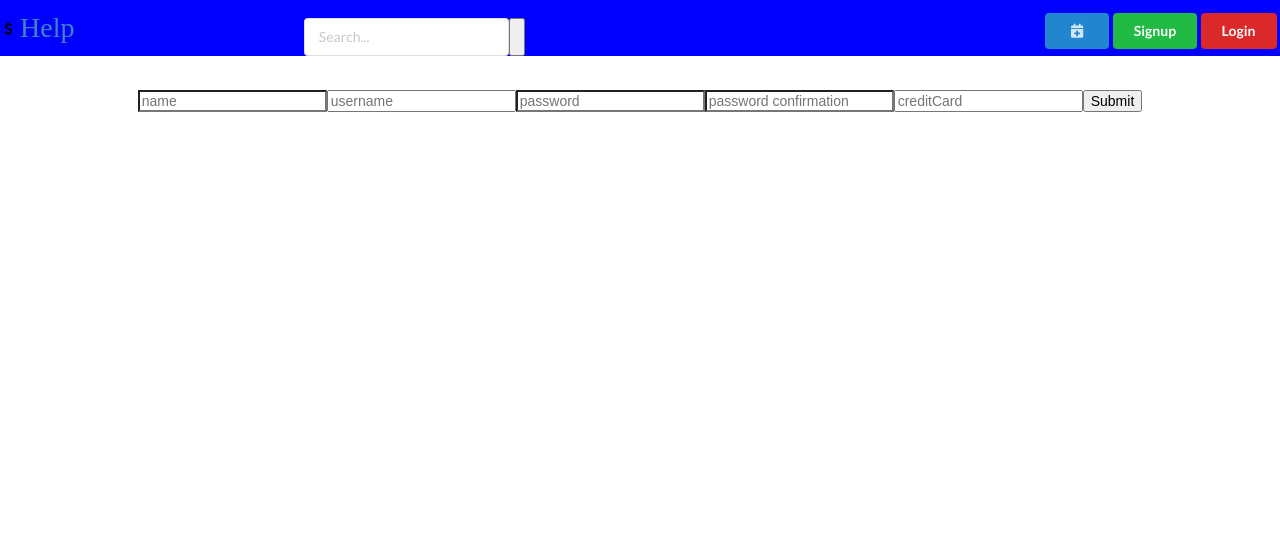
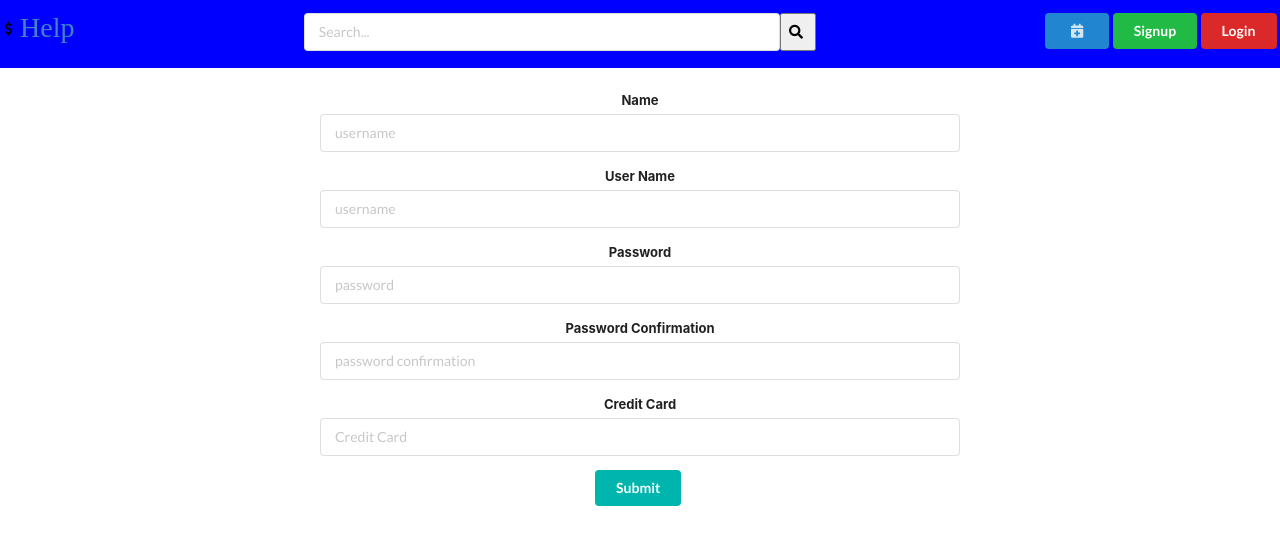
Before and after one commit to davidgreenspan15/HelpApp-FrontEnd, a React (Create React App) app in the folder help-app-frontend/: page /signup in a window 1280 px wide. Shown: the top 544 px of the page. Built offline with nearby package versions, Linux system fonts and the light colour scheme; no server answers; a web font is replaced by a local one.

Commit message:
styling and progress bar

```diff
--- a/help-app-frontend/src/App.css
+++ b/help-app-frontend/src/App.css
@@ -39,12 +39,33 @@
   float: left;
   font-size: 200%;
 }
+
+.ui.icon.input{
+    /* margin-bottom: 2%; */
+    max-height: 100%;
+
+}
+
 .nav-container{
   background-color: blue;
-  height: 7%;
+  height: 8.5%;
   position: fixed;
   top: 0px;
-  width: 100vw;
+  width: 100%;
+}
+
+.ui.card{
+  height:100% !important;
+  /* width: 50%; */
+  margin-top: 10% !important;
+  margin-bottom: 4% !important;
+  margin-left: 10% !important;
+  /* margin-right: 10% !important; */
+}
+
+.individual-card{
+  width: 33%;
+  margin-bottom: 2%;
 }
 
 .ui.red.button.login{
@@ -93,3 +114,36 @@
 .main-container {
   margin-top: 7%;
 }
+
+.progress-bar{
+  margin-top: 2%;
+  position: relative;
+  height: 20px !important;
+  width: 100%;
+  border-radius: 40px;
+  border: 1px solid black;
+}
+
+.filler{
+  background: blue;
+  max-width: 100%;
+  height: 100%;
+  border-radius: inherit !important;
+  transition: width .2s ease-in;
+}
+
+.other-filler{
+  margin-top: 1.8%;
+  background: blue;
+  max-width: 100%;
+  height: 50%;
+  border-radius: 10px !important;
+  transition: width .2s ease-in;
+}
+
+
+.ui.form{
+  width:50%;
+  margin-right: 25%;
+  margin-left: 25%;
+}
--- a/help-app-frontend/src/App.js
+++ b/help-app-frontend/src/App.js
@@ -21,12 +21,12 @@ class App extends React.Component {
   }
 
   componentDidMount(){
-    const user_id = localStorage.user_id
-    if(user_id){
+    const token = localStorage.token
+    if(token){
       //get user info
       fetch("http://localhost:3000/auto_login",{
         headers: {
-          "Authorization": user_id
+          "Authorization": token
         }
       })
       .then(resp => resp.json())
@@ -72,9 +72,9 @@ class App extends React.Component {
 
   setUser = (user) => {
     this.setState({
-      currentUser: user
+      currentUser: user.user
     },() => {
-      localStorage.user_id = user.id
+      localStorage.token = user.token
       this.props.history.push("/events")
     })
   }
--- a/help-app-frontend/src/components/EventForm.js
+++ b/help-app-frontend/src/components/EventForm.js
@@ -6,45 +6,69 @@ class EventForm extends React.Component{
     title: "",
     description: "",
     goal: 0,
-    endDate: ""
+    endDate: "",
   }
 
   handleChange = (event) => {
     this.setState({
       [event.target.name]: event.target.value
-    })
+    },() => console.log(this.state.goal))
   }
 
   addEvent = (event) => {
+    event.preventDefault()
     fetch("http://localhost:3000/events",{
       method: "POST",
       headers: {
           'Content-Type': 'application/json',
           'Accept': 'application/json'
         },
-      body:JSON.stringify({
+      body: JSON.stringify({
         title: this.state.title,
         description: this.state.description,
-        goal: this.state.goal,
+        goal: parseInt(this.state.goal),
         end_date: this.state.endDate,
-
+        user_id: localStorage.token
       })
+    })
       .then(r=>r.json())
-      .then(newEvent => this.props.addEventToEvents(newEvent))
-    })
+      .then(newEvent => {
+        if(newEvent.errors){
+          alert(newEvent.errors)
+        }else{
+          this.props.addEventToEvents(newEvent)
+        }
+      })
   }
 
 
   render(){
     return(
-      <form onSubmit={this.addEvent} className="main-container" action="index.html" method="post">
-        <input onChange={this.handleChange} type="text" name="title" placeholder="title"/>
-        <input onChange={this.handleChange} type="text" name="description" placeholder="description"/>
-        <input onChange={this.handleChange} type="number" name="goal" placeholder="goal"/>
-        <input onChange={this.handleChange} type="date" name="endDate"/>
-        <button type="Submit">Submit</button>
+
+      <form onSubmit={this.addEvent} className="ui form main-container" action="index.html" method="post">
+
+        <div className="field">
+          <label>Title</label>
+          <input onChange={this.handleChange} type="text" name="title" placeholder="Title"/>
+        </div>
+
+        <div className="field">
+          <label>Description</label>
+          <textarea onChange={this.handleChange} type="text" name="description" placeholder="Description"></textarea>
+        </div>
+
+        <div className="field">
+          <label>Goal</label>
+          <input onChange={this.handleChange} type="text" name="goal" placeholder="Goal"/>
+        </div>
+
+        <div className="field">
+          <label>End Date</label>
+          <input onChange={this.handleChange} type="date" name="endDate" placeholder="End Date"/>
+        </div>
+
+        <button className="ui teal button" type="submit">Submit</button>
       </form>
-
     )
   }
 }
--- a/help-app-frontend/src/components/LoginForm.js
+++ b/help-app-frontend/src/components/LoginForm.js
@@ -42,12 +42,21 @@ class LoginForm extends React.Component{
 
   render(){
     return(
-      <form onSubmit={this.login} className="main-container" action="index.html" method="post">
-        <input onChange={this.handleChange} type="username" name="username" placeholder="username"/>
-        <input onChange={this.handleChange} type="password" name="password" placeholder="password"/>
-        <button type="Submit">Submit</button>
+
+      <form onSubmit={this.login} className="ui form main-container" action="index.html" method="post">
+
+        <div className="field">
+          <label>User Name</label>
+          <input onChange={this.handleChange} type="text" name="username" placeholder="username"/>
+        </div>
+
+        <div className="field">
+          <label>Password</label>
+          <input onChange={this.handleChange} type="password" name="password" placeholder="password"/>
+        </div>
+
+        <button className="ui teal button" type="submit">Submit</button>
       </form>
-
     )
   }
 }
--- /dev/null
+++ b/help-app-frontend/src/components/ProgressBar.js
@@ -0,0 +1,15 @@
+import React from 'react'
+
+const ProgressBar = (props) => {
+
+  return(
+    <div className="progress-bar">
+    { props.progress >= 6
+      ? <div className="filler" style={{width: `${props.progress}%`}}></div>
+      : <div className="other-filler" style={{width: `${props.progress}%`}}></div>
+    }
+    </div>
+  )
+}
+
+export default ProgressBar
--- a/help-app-frontend/src/components/SearchBar.js
+++ b/help-app-frontend/src/components/SearchBar.js
@@ -18,12 +18,10 @@ class SearchBar extends React.Component{
 
   render(){
     return(
-        <div class="ui icon input">
-          <form onSubmit={this.handleSearch} className= "ui icon input" action="index.html" method="post">
+          <form onSubmit={this.handleSearch} className="ui icon input" action="index.html" method="post">
             <input onChange={(e) => this.handleChange(e)} type="text" placeholder="Search..."/>
-            <button type="Submit"></button>
+            <button type="Submit"><i className="ui icon search"></i></button>
           </form>
-        </div>
       )
     }
 }
--- a/help-app-frontend/src/components/SignupForm.js
+++ b/help-app-frontend/src/components/SignupForm.js
@@ -50,15 +50,36 @@ class SignupForm extends React.Component{
 
   render(){
     return(
-      <form onSubmit={this.addUser} className="main-container" action="index.html" method="post">
-        <input onChange={this.handleChange} type="text" name="name" placeholder="name"/>
-        <input onChange={this.handleChange} type="username" name="username" placeholder="username"/>
-        <input onChange={this.handleChange} type="password" name="password" placeholder="password"/>
-        <input onChange={this.handleChange} type="password" name="passwordComfirmation" placeholder="password confirmation"/>
-        <input onChange={this.handleChange} type="number" name="creditCard" placeholder="creditCard"/>
-        <button type="Submit">Submit</button>
+
+      <form onSubmit={this.login} className="ui form main-container" action="index.html" method="post">
+
+        <div className="field">
+          <label>Name</label>
+          <input onChange={this.handleChange} type="text" name="username" placeholder="username"/>
+        </div>
+
+        <div className="field">
+          <label>User Name</label>
+          <input onChange={this.handleChange} type="text" name="username" placeholder="username"/>
+        </div>
+
+        <div className="field">
+          <label>Password</label>
+          <input onChange={this.handleChange} type="password" name="password" placeholder="password"/>
+        </div>
+
+        <div className="field">
+          <label>Password Confirmation</label>
+          <input onChange={this.handleChange} type="password" name="password" placeholder="password confirmation"/>
+        </div>
+
+        <div className="field">
+          <label>Credit Card</label>
+          <input onChange={this.handleChange} type="password" name="password" placeholder="Credit Card"/>
+        </div>
+
+        <button className="ui teal button" type="submit">Submit</button>
       </form>
-
     )
   }
 }
--- a/help-app-frontend/src/components/Tile.js
+++ b/help-app-frontend/src/components/Tile.js
@@ -1,13 +1,41 @@
 import React from 'react'
+import ProgressBar from '../components/ProgressBar'
+import { Link } from 'react-router-dom'
 
 class Tile extends React.Component{
+
+  state = {
+    progress: (30000/this.props.event.goal)*100
+  }
+
+  stringEventUrl = () => {
+    return `/events/${this.props.event.id}`
+  }
+
   render(){
     return(
-      <div>
-        <h1>{this.props.event.title}</h1>
-        <h2>{this.props.event.description}</h2>
-        <h2>{this.props.event.goal}</h2>
-        <h2>{this.props.event.raised_donation}</h2>
+      <div className="individual-card">
+        <div class="ui card">
+          <div class="image">
+
+          </div>
+          <div class="content">
+            <Link to={this.stringEventUrl()} className="header">{this.props.event.title}</Link>
+            <div class="meta">
+              <span class="date">Created On: {this.props.event.created_at.split('T')[0]}</span>
+            </div>
+            <div class="description">
+              {this.props.event.description.substring(0,100) + "..."}
+            </div>
+          </div>
+          <div class="extra content">
+              <i class="dollar sign icon"></i>
+              <div>
+                Amount Raised: {this.props.event.raised_donation + "/" + this.props.event.goal }
+                </div>
+                <ProgressBar progress={this.state.progress}/>
+          </div>
+        </div>
       </div>
     )
   }
--- a/help-app-frontend/src/containers/NavBar.js
+++ b/help-app-frontend/src/containers/NavBar.js
@@ -40,9 +40,11 @@ class Navbar extends React.Component{
           ? <button className="ui yellow button"><i className="user outline icon"></i></button>
             : null
         }
-        <button className="ui blue button new-event">
-          <i className="calendar plus icon"></i>
-        </button>
+        <Link to="/eventform">
+          <button className="ui blue button new-event">
+            <i className="calendar plus icon"></i>
+          </button>
+        </Link>
       </div>
         )
       }
--- a/help-app-frontend/src/containers/TilesContainer.js
+++ b/help-app-frontend/src/containers/TilesContainer.js
@@ -9,9 +9,12 @@ class TilesContainer extends React.Component{
 
   render(){
     return  (
-
       <div className="main-container">
-        {this.renderTile()}
+        <div className="ui relaxed grid">
+          <div class="three column row">
+            {this.renderTile()}
+          </div>
+        </div>
       </div>
     )
   }
```
